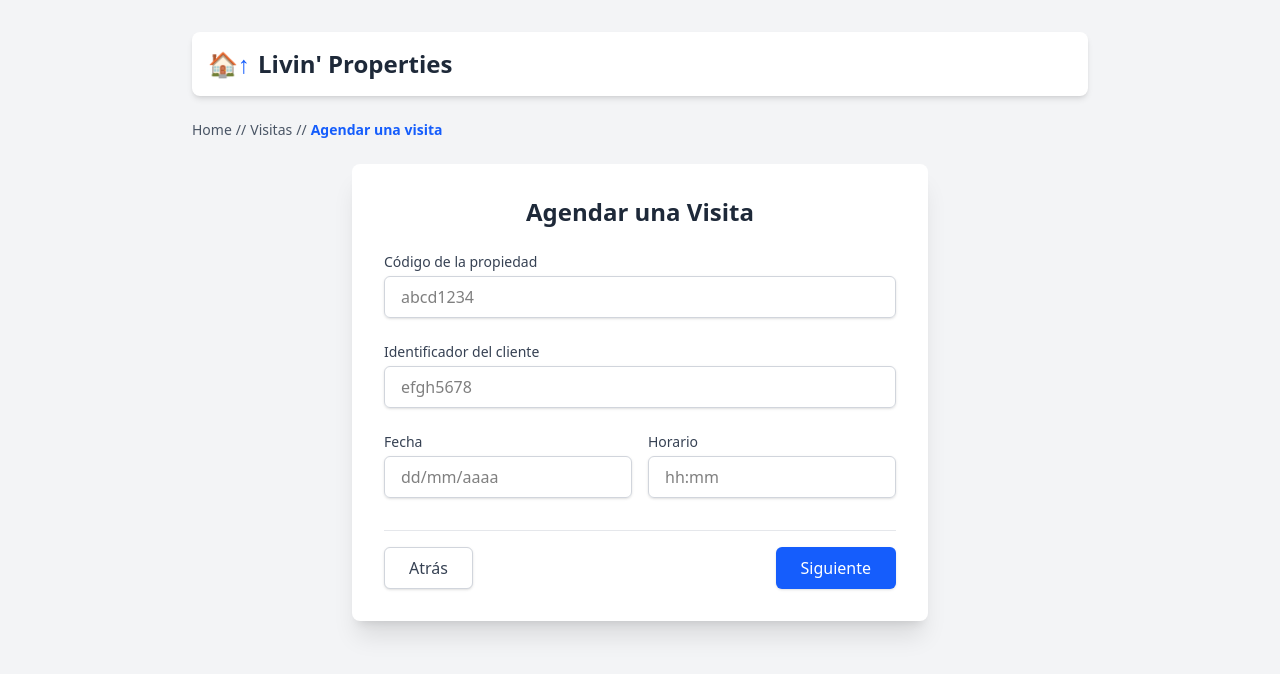
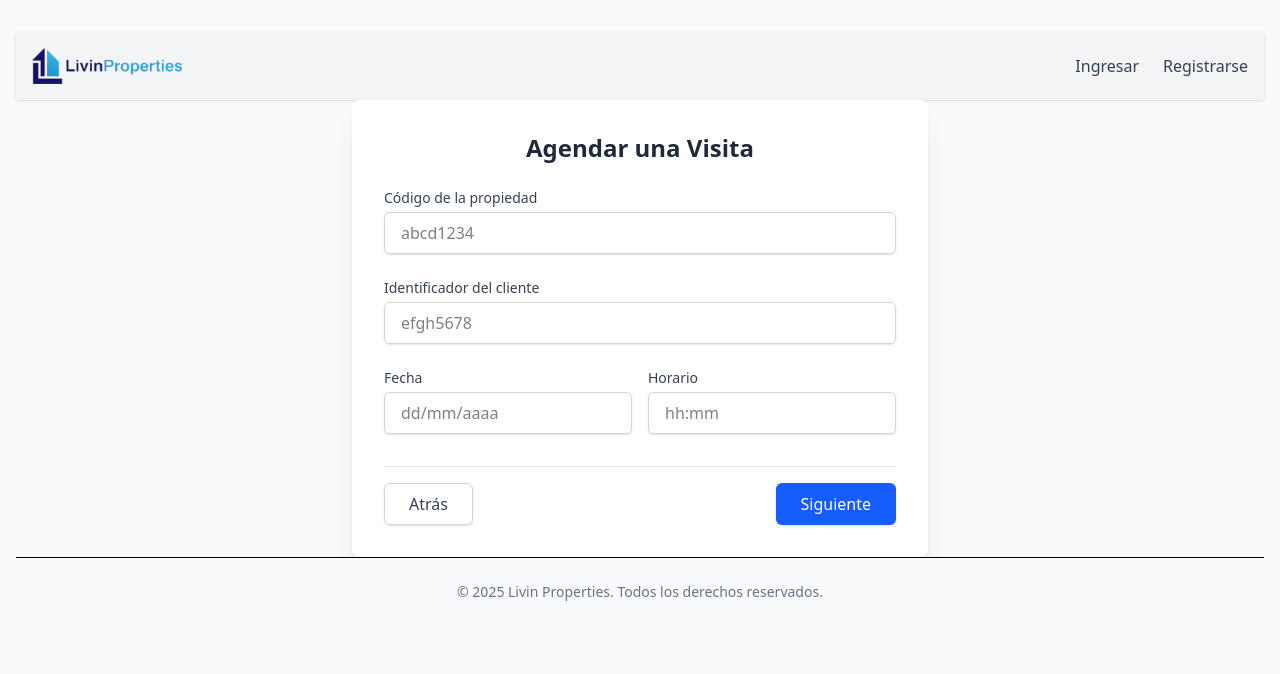
Before and after one commit to goya02-ops/LivinProperties-FrontEnd, a React (Vite) app: page /agent/RegisterVisitPage in a window 1280 px wide. Shown: the top 674 px of the page. Built offline with nearby package versions, Linux system fonts and the light colour scheme.

Commit message:
Agregado patrones header y footer en DashboardPage y RegisterVisitPage

```diff
--- a/src/pages/Agent/DashboardPage.jsx
+++ b/src/pages/Agent/DashboardPage.jsx
@@ -1,9 +1,12 @@
 import { FiCalendar, FiClock, FiTag, FiFileText, FiHome } from 'react-icons/fi'
 import OptionCard from '../../components/OptionCard.jsx'
+import Header from '../../components/Header.jsx'
+import Footer from '../../components/Footer.jsx'
 
 export default function AgentDashboardPage() {
   return (
     <div className="min-h-screen bg-gray-50 px-4 py-8">
+    <Header />
       <h1 className="text-3xl font-bold text-indigo-600 mb-8 text-center">
         Panel de Agente Inmobiliario
       </h1>
@@ -35,6 +38,7 @@ export default function AgentDashboardPage() {
           title="Propiedades"
         />
       </div>
+    <Footer />
     </div>
   )
 }
--- a/src/pages/Agent/RegisterVisitPage.jsx
+++ b/src/pages/Agent/RegisterVisitPage.jsx
@@ -1,30 +1,15 @@
 // src/pages/AgendarVisitaForm.jsx
 import React from 'react';
+import Header from '../../components/Header.jsx'
+import Footer from '../../components/Footer.jsx'
+
 
 const AgendarVisitaForm = () => {
   return (
-    <div className="min-h-screen bg-gray-100 flex flex-col items-center p-4 sm:p-6 lg:p-8">
-
-      {/* Header */}
-      <header className="w-full max-w-4xl bg-white shadow-md rounded-lg p-4 flex items-center justify-between mb-6">
-        <div className="flex items-center space-x-2">
-          {/* Icono de Casa con Flechas (placeholder) */}
-          <span className="text-blue-600 text-2xl font-bold">🏠↑</span>
-          <h1 className="text-2xl font-semibold text-gray-800">Livin' Properties</h1>
-        </div>
-      </header>
-
-      {/* Breadcrumbs */}
-      <nav className="w-full max-w-4xl text-sm text-gray-600 mb-6">
-        <span>Home</span>
-        <span className="mx-1">//</span>
-        <span>Visitas</span>
-        <span className="mx-1">//</span>
-        <span className="font-semibold text-blue-600">Agendar una visita</span>
-      </nav>
-
+    <div className="min-h-screen bg-gray-50 px-4 py-8">
+    <Header/>
       {/* Formulario Principal */}
-      <main className="w-full max-w-xl bg-white p-6 sm:p-8 rounded-lg shadow-xl">
+      <main className="w-full max-w-xl bg-white p-6 sm:p-8 rounded-lg shadow-xl max-w-5xl mx-auto">
         <h2 className="text-xl sm:text-2xl font-bold text-gray-800 mb-6 text-center">Agendar una Visita</h2>
 
         <form className="space-y-6">
@@ -104,6 +89,7 @@ const AgendarVisitaForm = () => {
           </div>
         </form>
       </main>
+    <Footer/>
     </div>
   );
 };
```
Also changed, not shown: 1 other file (tests, documents, lock files or other folders).
